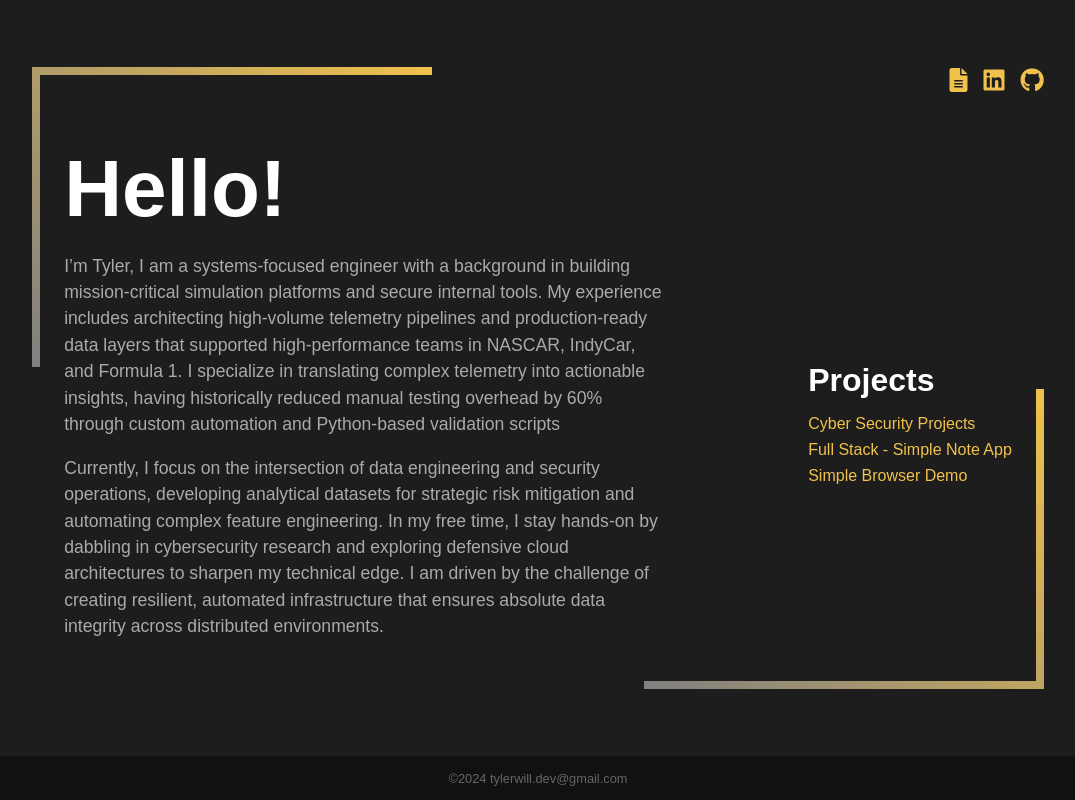
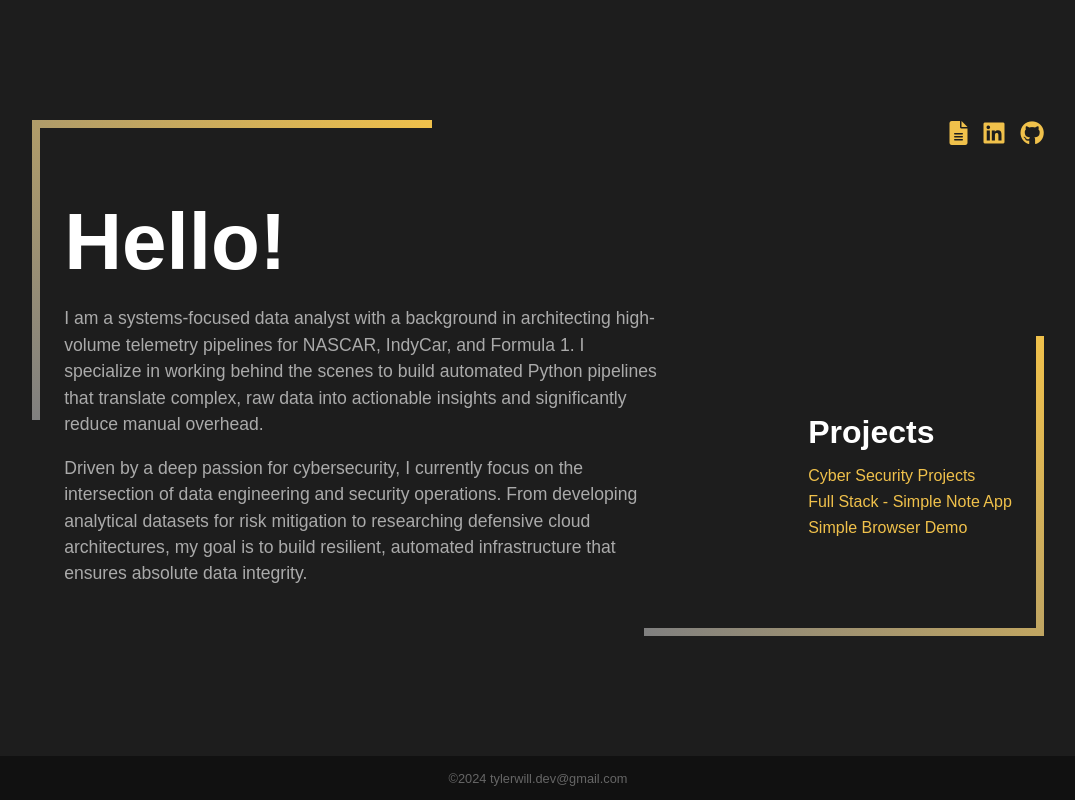
Before and after one commit to tyler-will-dev/Portfolio, a React (Create React App) app: page /#/ in a window 1280 px wide. Shown: the whole page, without its empty margins (102-1177 px from the left). Built offline with nearby package versions, Linux system fonts and the light colour scheme.

Commit message:
Updated Summary and added new Data Dashboard Project

```diff
--- a/src/Components/BodyContent.js
+++ b/src/Components/BodyContent.js
@@ -8,14 +8,12 @@ function BodyContent() {
           <div className="welcome-section">
             <h1>Hello!</h1>
             <p>
-              I’m Tyler, I am a systems-focused engineer with a background in building mission-critical simulation platforms and secure internal tools.
-              My experience includes architecting high-volume telemetry pipelines and production-ready data layers that supported high-performance teams in NASCAR, IndyCar, and Formula 1.
-              I specialize in translating complex telemetry into actionable insights, having historically reduced manual testing overhead by 60% through custom automation and Python-based validation scripts
+              I am a systems-focused data analyst with a background in architecting high-volume telemetry pipelines for NASCAR, IndyCar, and Formula 1.
+              I specialize in working behind the scenes to build automated Python pipelines that translate complex, raw data into actionable insights and significantly reduce manual overhead.
             </p>
             <p>
-              Currently, I focus on the intersection of data engineering and security operations, developing analytical datasets for strategic risk mitigation and automating complex feature engineering.
-              In my free time, I stay hands-on by dabbling in cybersecurity research and exploring defensive cloud architectures to sharpen my technical edge.
-              I am driven by the challenge of creating resilient, automated infrastructure that ensures absolute data integrity across distributed environments.
+              Driven by a deep passion for cybersecurity, I currently focus on the intersection of data engineering and security operations. From developing analytical datasets for risk mitigation
+              to researching defensive cloud architectures, my goal is to build resilient, automated infrastructure that ensures absolute data integrity.
             </p>
           </div>
           <div className="projects-section">
--- a/src/Pages/PageDemo.js
+++ b/src/Pages/PageDemo.js
@@ -70,9 +70,33 @@ function PageDemo() {
                     </div>
                 )}
                 {activeTab === 'data' && (
-                    <div>
+                    <div className={styles.dashboardContainer}>
                         <h2>Data Dashboards</h2>
-                        <p>Coming soon...</p>
+
+                        {/* ThreatLens Project Card */}
+                        <div className={styles.projectCard}>
+                            <div className={styles.projectHeader}>
+                                <h3>🛡️ ThreatLens: Automated Threat Intelligence</h3>
+                                <a
+                                    href="https://github.com/tyler-will-dev/ThreatLens-Automated-ETL"
+                                    target="_blank"
+                                    rel="noopener noreferrer"
+                                    className={styles.githubButton}
+                                >
+                                    View Source Code ↗
+                                </a>
+                            </div>
+                            <p className={styles.projectDescription}>
+                                An end-to-end automated ETL pipeline and cross-filtered Business Intelligence dashboard designed to monitor active malware threats against internal assets.
+                            </p>
+                            <div className={styles.techTags}>
+                                <span className={styles.tag}>Python</span>
+                                <span className={styles.tag}>PostgreSQL</span>
+                                <span className={styles.tag}>Power BI</span>
+                                <span className={styles.tag}>SQL</span>
+                            </div>
+                        </div>
+
                     </div>
                 )}
             </main>
```
